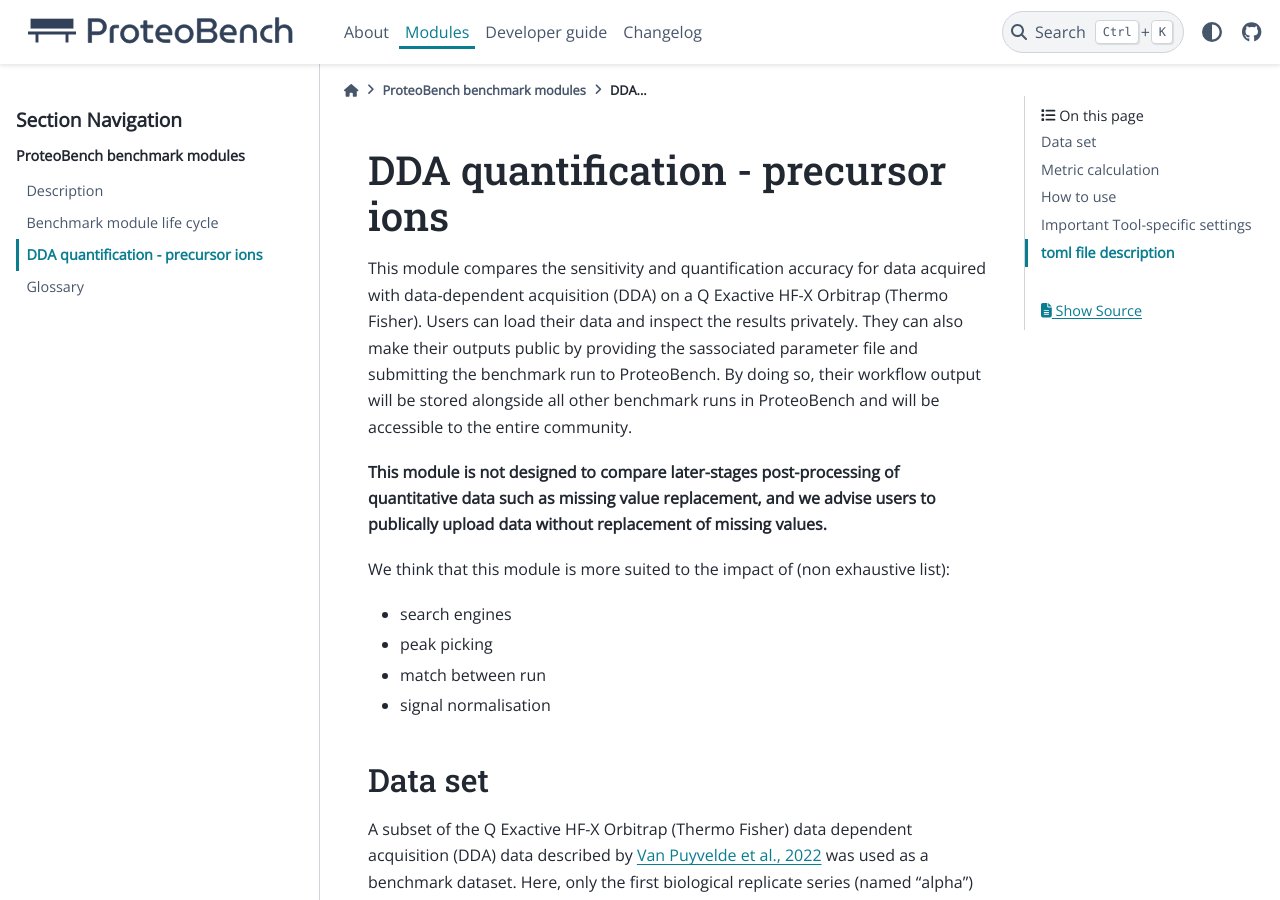
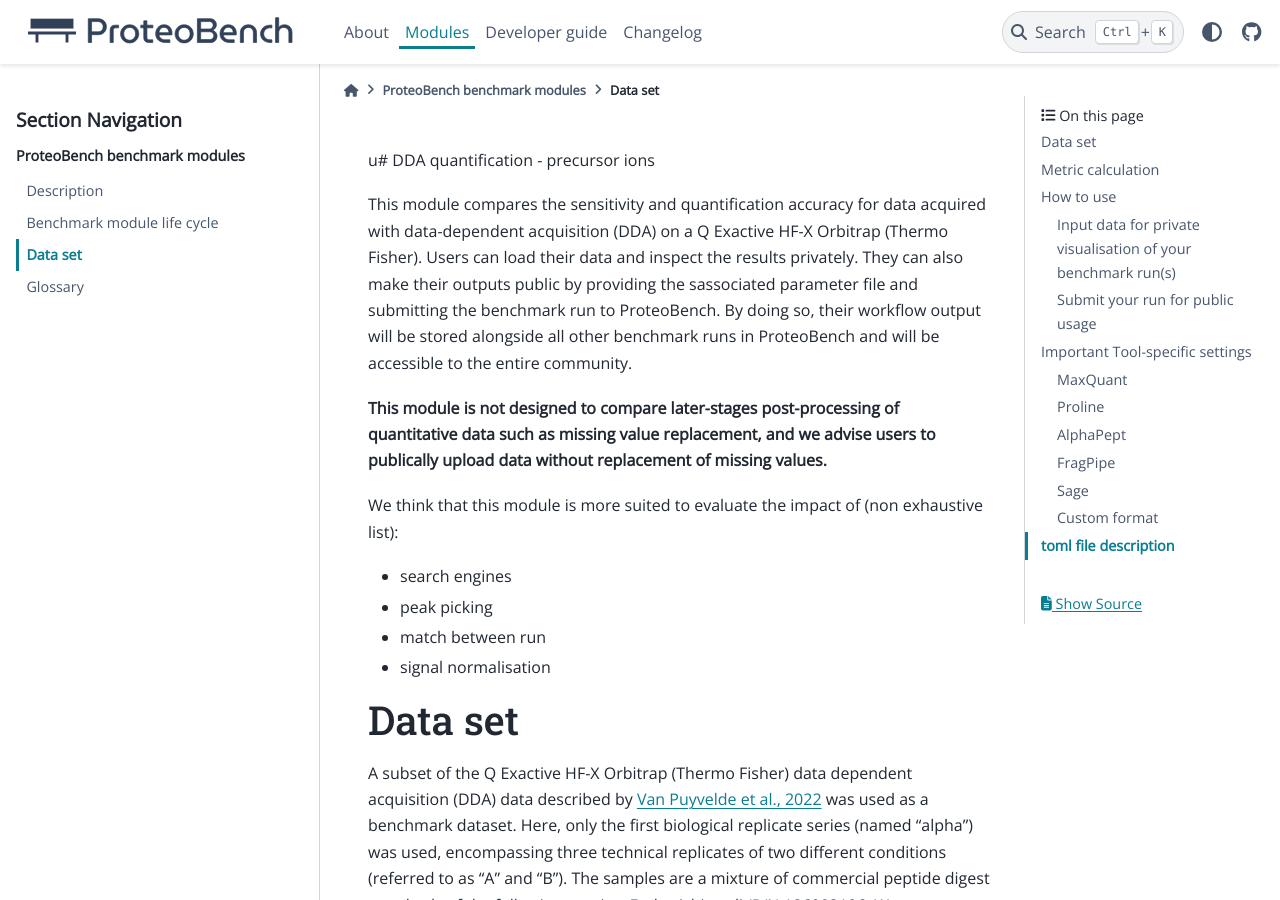
Before and after one commit to Proteobench/ProteoBench, a Sphinx documentation site: the page built from docs/modules/3-DDA-Quantification-ion-level.md, in a window 1280 px wide and 900 px high. Built offline with Sphinx 7.4.7 and the PyData theme 0.15.4, drawn with Linux system fonts in a browser that asks for light colours; pages that are not in the unit, such as notebooks, are missing from menus.

Commit message:
Update 3-DDA-Quantification-ion-level.md

```diff
--- a/docs/modules/3-DDA-Quantification-ion-level.md
+++ b/docs/modules/3-DDA-Quantification-ion-level.md
@@ -1,11 +1,11 @@
-# DDA quantification - precursor ions
+u# DDA quantification - precursor ions
 
 This module compares the sensitivity and quantification accuracy for data acquired with data-dependent acquisition (DDA) on a Q Exactive HF-X Orbitrap (Thermo Fisher).
 Users can load their data and inspect the results privately. They can also make their outputs public by providing the sassociated parameter file and submitting the benchmark run to ProteoBench. By doing so, their workflow output will be stored alongside all other benchmark runs in ProteoBench and will be accessible to the entire community.
 
 **This module is not designed to compare later-stages post-processing of quantitative data such as missing value replacement, and we advise users to publically upload data without replacement of missing values.**
 
-We think that this module is more suited to the impact of (non exhaustive list):
+We think that this module is more suited to evaluate the impact of (non exhaustive list):
 - search engines
 - peak picking
 - match between run
```
